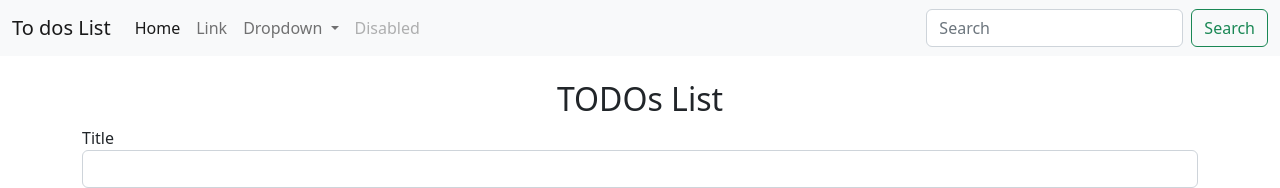
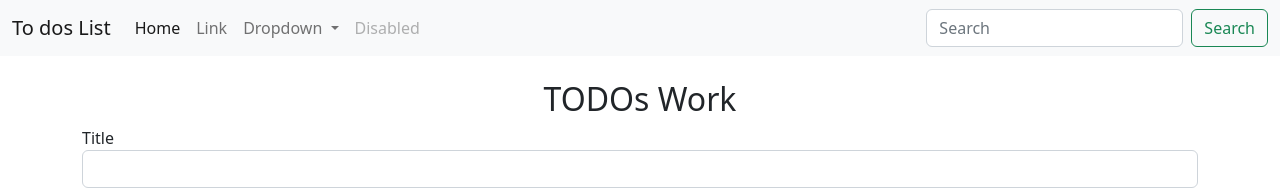
Before and after one commit to geekyish/MyProject1, a plain HTML site: page project2.html in a window 1280 px wide. Shown: the top 188 px of the page. Drawn offline with nearby package versions, Linux system fonts and the light colour scheme.

Commit message:
Changed Title to TODO Work

```diff
--- a/project2.html
+++ b/project2.html
@@ -63,7 +63,7 @@
         </div>
     </nav>
     <div class="container my-4">
-        <h2 class="text-center">TODOs List</h2>
+        <h2 class="text-center">TODOs Work</h2>
         <div class="form-group">
             <label for="title">Title</label>
             <input type="text" class="form-control" id="title" aria-describedby="emailHelp">
```
